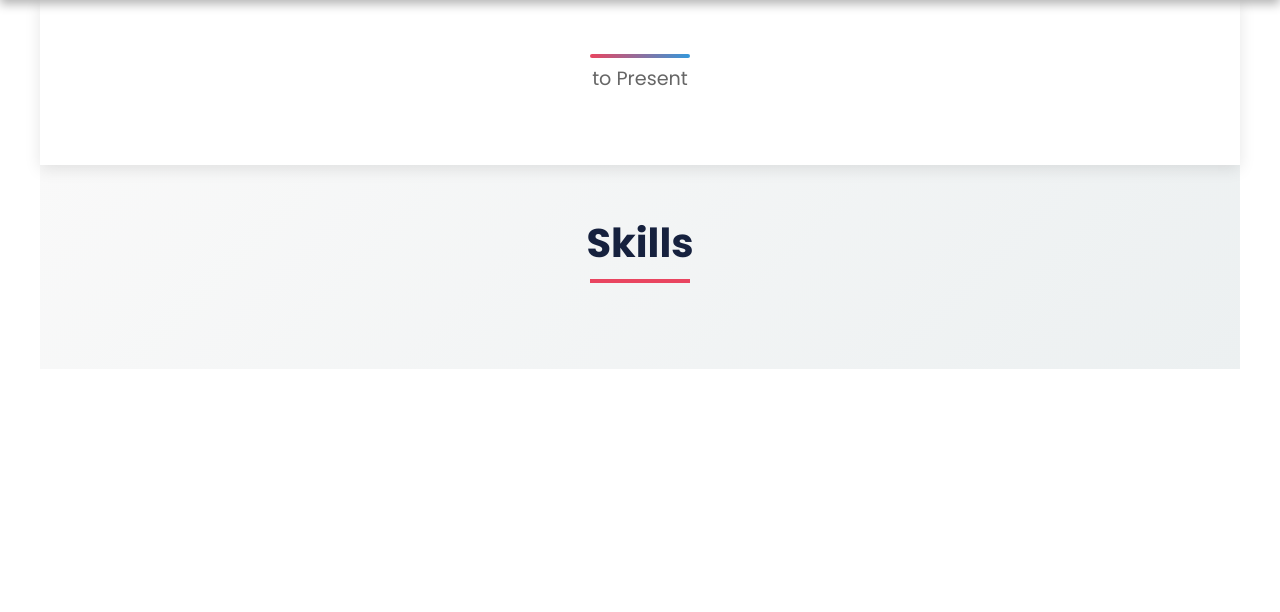
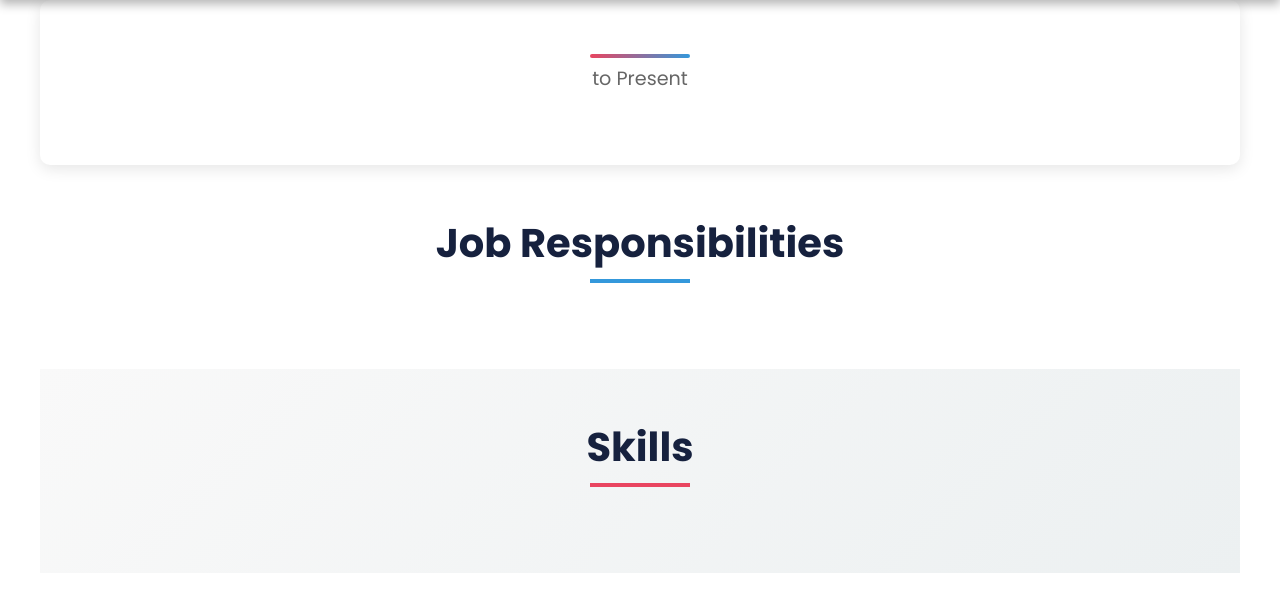
Before and after one commit to elanez/my_resume, a Django app: template resume/templates/resume/experience.html in a window 1280 px wide. Shown: the part 67-679 px from the top of the page. Run offline with Django 5.2, Linux system fonts and the light colour scheme; the template is opened without the code that fills it, so the values that code supplies are empty.

Commit message:
Added reponsibilities for experience model

```diff
--- a/resume/models.py
+++ b/resume/models.py
@@ -56,6 +56,7 @@ class Experience(models.Model):
     end_date = models.DateField(blank=True, null=True)
     is_current = models.BooleanField(default=False)
     description = models.TextField()
+    responsibilities = models.JSONField(default=list)
     skills = models.ManyToManyField(Skill, related_name='experiences')
 
     def __str__(self):
--- a/resume/static/resume/experience.css
+++ b/resume/static/resume/experience.css
@@ -12,8 +12,8 @@ section {
   position: relative;
   overflow: hidden;
   box-shadow: 0 4px 15px rgba(0, 0, 0, 0.1);
-  borderお客様radius: 10px;
-  opacity: 0; /* Start hidden */
+  border-radius: 10px;
+  opacity: 0;
   transition: opacity 0.5s ease;
 }
 
@@ -81,11 +81,78 @@ section {
   animation-delay: 0.6s;
 }
 
+/* Responsibilities Section */
+#responsibilities {
+  background: #fff;
+  padding-bottom: 4rem;
+  opacity: 0;
+  transition: opacity 0.5s ease;
+}
+
+#responsibilities.active {
+  opacity: 1;
+}
+
+#responsibilities h2 {
+  font-size: 2.5rem;
+  color: #16213e;
+  text-align: center;
+  margin-bottom: 2rem;
+  position: relative;
+}
+
+#responsibilities h2::after {
+  content: '';
+  position: absolute;
+  bottom: -10px;
+  left: 50%;
+  transform: translateX(-50%);
+  width: 100px;
+  height: 4px;
+  background: #3498db; /* Blue underline to differentiate */
+}
+
+#responsibilities ul {
+  list-style: none;
+  display: flex;
+  flex-direction: column;
+  gap: 1.5rem;
+  max-width: 900px;
+  margin: 0 auto;
+}
+
+#responsibilities li {
+  background: #ecf0f1; /* Light gray background */
+  padding: 1rem 1.5rem;
+  border-radius: 8px;
+  font-size: 1.1rem;
+  color: #333;
+  box-shadow: 0 4px 10px rgba(0, 0, 0, 0.1);
+  transition: transform 0.3s ease, box-shadow 0.3s ease;
+  opacity: 0;
+}
+
+#responsibilities.active li {
+  animation: slideUp 0.8s ease-out forwards;
+}
+
+/* Staggered Delays for Responsibilities */
+#responsibilities.active li:nth-child(1) { animation-delay: 0.2s; }
+#responsibilities.active li:nth-child(2) { animation-delay: 0.3s; }
+#responsibilities.active li:nth-child(3) { animation-delay: 0.4s; }
+#responsibilities.active li:nth-child(4) { animation-delay: 0.5s; }
+#responsibilities.active li:nth-child(5) { animation-delay: 0.6s; } /* Add more as needed */
+
+#responsibilities li:hover {
+  transform: translateY(-5px);
+  box-shadow: 0 8px 15px rgba(0, 0, 0, 0.15);
+}
+
 /* Skills Section */
 #skills {
   background: linear-gradient(135deg, #f9f9f9, #ecf0f1);
   padding-bottom: 4rem;
-  opacity: 0; /* Start hidden */
+  opacity: 0;
   transition: opacity 0.5s ease;
 }
 
@@ -130,7 +197,7 @@ section {
   color: #0f3460;
   box-shadow: 0 4px 10px rgba(0, 0, 0, 0.1);
   transition: transform 0.3s ease, box-shadow 0.3s ease;
-  opacity: 0; /* Start hidden individually */
+  opacity: 0;
 }
 
 #skills.active li {
@@ -194,6 +261,7 @@ section {
   }
 
   #summary h2,
+  #responsibilities h2,
   #skills h2 {
     font-size: 2rem;
   }
@@ -202,10 +270,12 @@ section {
     font-size: 1.5rem;
   }
 
+  #responsibilities ul,
   #skills ul {
     gap: 1rem;
   }
 
+  #responsibilities li,
   #skills li {
     padding: 0.6rem 1.2rem;
     font-size: 1rem;
--- a/resume/templates/resume/experience.html
+++ b/resume/templates/resume/experience.html
@@ -17,6 +17,15 @@
         <p>{{ experience.description | linebreaks }}</p>
     </section>
 
+    <section id="responsibilities">
+        <h2>Job Responsibilities</h2>
+        <ul>
+            {% for responsibility in experience.responsibilities %}
+                <li>{{ responsibility }}</li>
+            {% endfor %}
+        </ul>
+    </section>
+
     <section id="skills">
         <h2>Skills</h2>
         <ul>
```
Also changed, not shown: resume/migrations/0004_experience_responsibilities.py (added).
